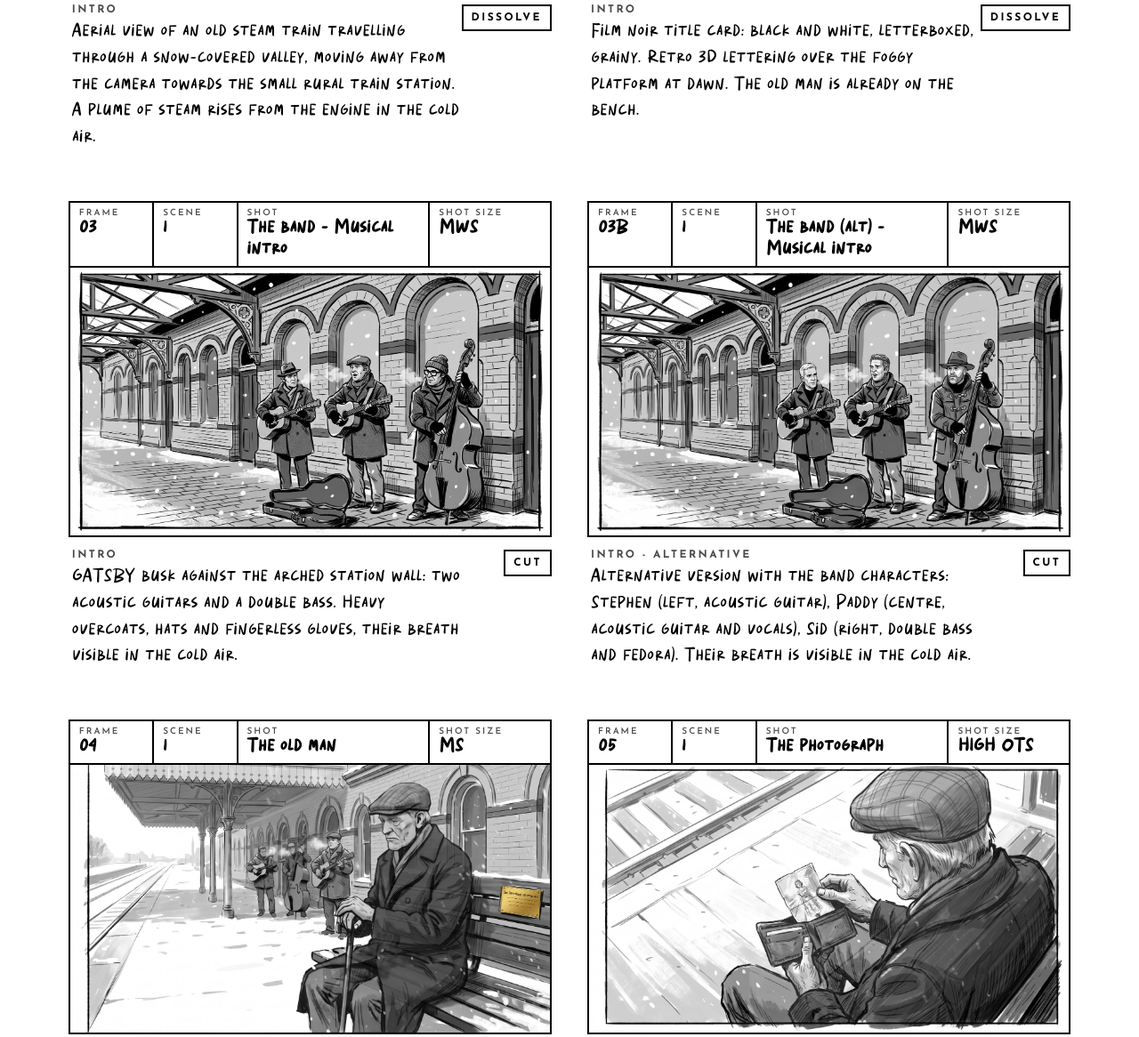
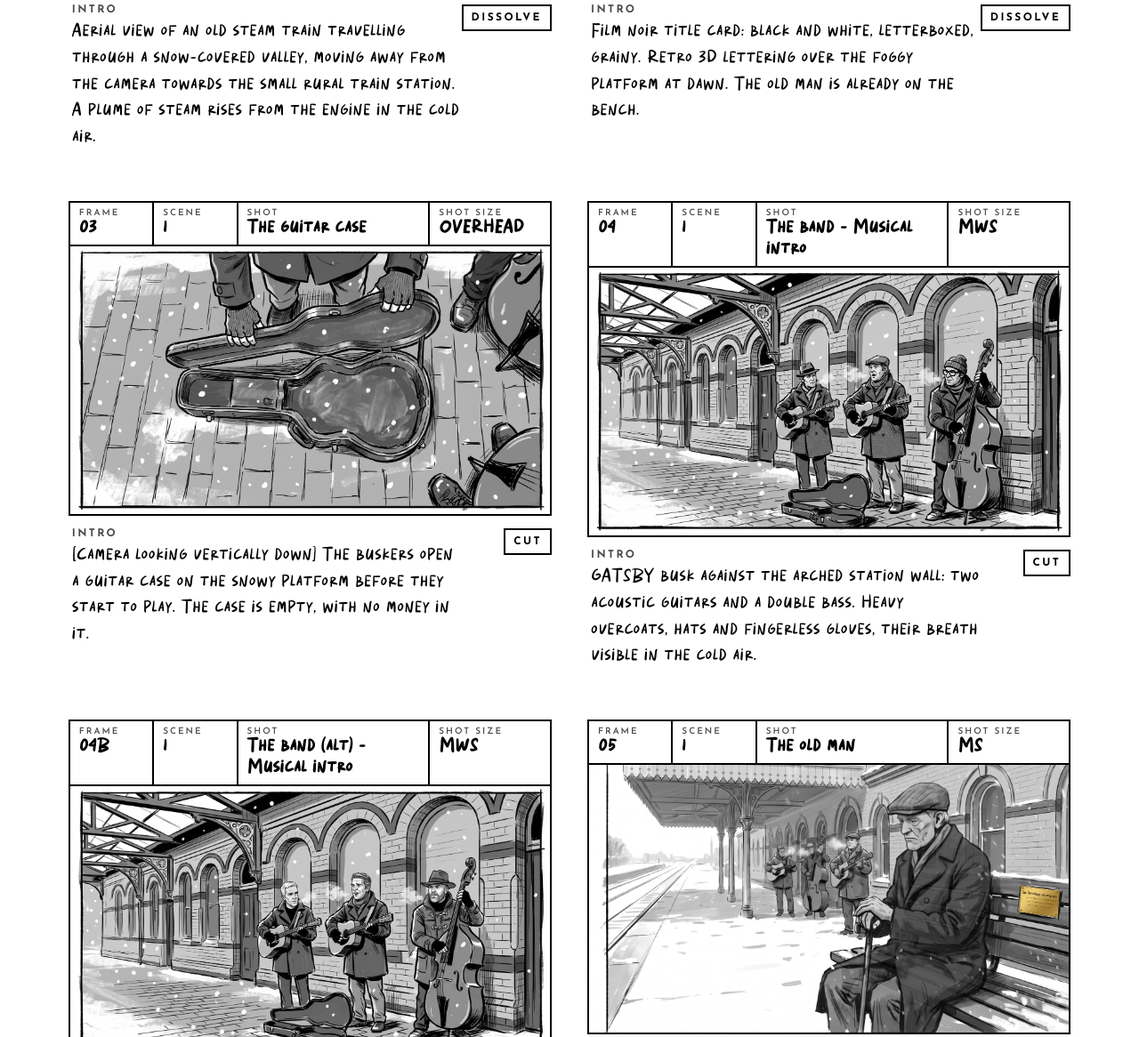
Before and after one commit to smnlcck/gatsby-storyboard, a plain HTML site: page index.html in a window 1280 px wide. Shown: the part 1588-2754 px from the top of the page at 89% size. Drawn offline with Linux system fonts and the light colour scheme.

Commit message:
Add overhead guitar case frame before the band intro
Co-Authored-By: Claude Opus 5.5 <noreply@anthropic.com>
Claude-Session: https://claude.ai/code/session_014XUv3xFvqbnBBb1qfsw3Nc

```diff
--- a/index.html
+++ b/index.html
@@ -43,7 +43,7 @@ footer{padding:4vw 6vw;border-top:1px solid var(--line);color:var(--muted);font-
 <header class="top">
   <div class="eyebrow">Gatsby — Music video</div>
   <h1>Storyboard</h1>
-  <div class="fields"><span><b>Project</b><i>It's Not Goodbye</i></span><span><b>Frames</b><i>17 keyframes</i></span><span><b>Aspect</b><i>16:9</i></span><span><b>Setting</b><i>Rural train station, winter, 1950s styles</i></span></div>
+  <div class="fields"><span><b>Project</b><i>It's Not Goodbye</i></span><span><b>Frames</b><i>18 keyframes</i></span><span><b>Aspect</b><i>16:9</i></span><span><b>Setting</b><i>Rural train station, winter, 1950s styles</i></span></div>
 <div class="intro"><p>This music video concept is based on an idea that "It's not goodbye" = Hello. And that this video should be themed for a winter/Christmas release.</p><p>Visual style:<br>The intention is that scenes would be photo-realistic, hi-fidelity video (not illustrations). These sketches are just to convey a short story idea.</p><p>Concept:<br>The band play as buskers in an old-style train station at winter time where they observe multiple types of goodbyes based loosely on what's happening in the song lyrics.</p><p>Most scenes can be generated using AI; but the band scenes can be real DIY footage - shot at Malahide Train Station.</p><p>Storyline:<br>The linear story is the band playing and observing goodbyes. The subplot is the story of the old man.</p></div>
 </header>
 <main class="grid">
@@ -58,83 +58,88 @@ footer{padding:4vw 6vw;border-top:1px solid var(--line);color:var(--muted);font-
   <div class="cap"><p class="cue">Intro</p><p>Film noir title card: black and white, letterboxed, grainy. Retro 3D lettering over the foggy platform at dawn. The old man is already on the bench.</p><span class="trans">DISSOLVE</span></div>
 </article>
 <article class="card">
-  <div class="meta"><div><span>Frame</span><b>03</b></div><div><span>Scene</span><b>1</b></div><div><span>Shot</span><b>The band - Musical intro</b></div><div><span>Shot size</span><b>MWS</b></div></div>
-  <div class="frame"><img src="frames/fband.jpg" width="1600" height="893" loading="lazy" alt="Frame 3: The band - Musical intro"></div>
+  <div class="meta"><div><span>Frame</span><b>03</b></div><div><span>Scene</span><b>1</b></div><div><span>Shot</span><b>The guitar case</b></div><div><span>Shot size</span><b>OVERHEAD</b></div></div>
+  <div class="frame"><img src="frames/fcase.jpg" width="1600" height="893" loading="lazy" alt="Frame 3: The guitar case"></div>
+  <div class="cap"><p class="cue">Intro</p><p>[Camera looking vertically down] The buskers open a guitar case on the snowy platform before they start to play. The case is empty, with no money in it.</p><span class="trans">CUT</span></div>
+</article>
+<article class="card">
+  <div class="meta"><div><span>Frame</span><b>04</b></div><div><span>Scene</span><b>1</b></div><div><span>Shot</span><b>The band - Musical intro</b></div><div><span>Shot size</span><b>MWS</b></div></div>
+  <div class="frame"><img src="frames/fband.jpg" width="1600" height="893" loading="lazy" alt="Frame 4: The band - Musical intro"></div>
   <div class="cap"><p class="cue">Intro</p><p>GATSBY busk against the arched station wall: two acoustic guitars and a double bass. Heavy overcoats, hats and fingerless gloves, their breath visible in the cold air.</p><span class="trans">CUT</span></div>
 </article>
 <article class="card">
-  <div class="meta"><div><span>Frame</span><b>03B</b></div><div><span>Scene</span><b>1</b></div><div><span>Shot</span><b>The band (alt) - Musical intro</b></div><div><span>Shot size</span><b>MWS</b></div></div>
-  <div class="frame"><img src="frames/fbandb.jpg" width="1600" height="893" loading="lazy" alt="Frame 3B: The band (alt) - Musical intro"></div>
+  <div class="meta"><div><span>Frame</span><b>04B</b></div><div><span>Scene</span><b>1</b></div><div><span>Shot</span><b>The band (alt) - Musical intro</b></div><div><span>Shot size</span><b>MWS</b></div></div>
+  <div class="frame"><img src="frames/fbandb.jpg" width="1600" height="893" loading="lazy" alt="Frame 4B: The band (alt) - Musical intro"></div>
   <div class="cap"><p class="cue">Intro - alternative</p><p>Alternative version with the band characters: Stephen (left, acoustic guitar), Paddy (centre, acoustic guitar and vocals), Sid (right, double bass and fedora). Their breath is visible in the cold air.</p><span class="trans">CUT</span></div>
 </article>
 <article class="card">
-  <div class="meta"><div><span>Frame</span><b>04</b></div><div><span>Scene</span><b>1</b></div><div><span>Shot</span><b>The old man</b></div><div><span>Shot size</span><b>MS</b></div></div>
-  <div class="frame"><img src="frames/f02g.jpg" width="1600" height="893" loading="lazy" alt="Frame 4: The old man"></div>
+  <div class="meta"><div><span>Frame</span><b>05</b></div><div><span>Scene</span><b>1</b></div><div><span>Shot</span><b>The old man</b></div><div><span>Shot size</span><b>MS</b></div></div>
+  <div class="frame"><img src="frames/f02g.jpg" width="1600" height="893" loading="lazy" alt="Frame 5: The old man"></div>
   <div class="cap"><p class="cue">Intro</p><p>Snow falls around and through the old man but not on him. GATSBY play as buskers in the background and their breath is very visible in the cold air. The old man's breath is not visible.<br><br>Many trains pass in sped up footage. The old man does not move.</p><span class="trans">CUT</span></div>
 </article>
 <article class="card">
-  <div class="meta"><div><span>Frame</span><b>05</b></div><div><span>Scene</span><b>1</b></div><div><span>Shot</span><b>The photograph</b></div><div><span>Shot size</span><b>HIGH OTS</b></div></div>
+  <div class="meta"><div><span>Frame</span><b>06</b></div><div><span>Scene</span><b>1</b></div><div><span>Shot</span><b>The photograph</b></div><div><span>Shot size</span><b>HIGH OTS</b></div></div>
   <div class="frame"><img src="frames/f03e.jpg" width="1600" height="893" loading="lazy" alt="Frame: The photograph"></div>
   <div class="cap"><p class="cue">Verse 1 - "Someone told me, many years ago"</p><p>[Camera from above and behind] On the lyric, he opens a small, creased photo from his wallet showing an image of a younger woman (his wife).</p><span class="trans">CUT</span></div>
 </article>
 <article class="card">
-  <div class="meta"><div><span>Frame</span><b>06</b></div><div><span>Scene</span><b>2</b></div><div><span>Shot</span><b>Passengers</b></div><div><span>Shot size</span><b>WS</b></div></div>
-  <div class="frame"><img src="frames/f05f.jpg" width="1600" height="893" loading="lazy" alt="Frame 6: Passengers"></div>
+  <div class="meta"><div><span>Frame</span><b>07</b></div><div><span>Scene</span><b>2</b></div><div><span>Shot</span><b>Passengers</b></div><div><span>Shot size</span><b>WS</b></div></div>
+  <div class="frame"><img src="frames/f05f.jpg" width="1600" height="893" loading="lazy" alt="Frame 7: Passengers"></div>
   <div class="cap"><p class="cue">Chorus 1</p><p>Commuters rush past in double speed as the old man remains motionless on the platform bench. A passing child waves at the old man.</p><span class="trans">CUT</span></div>
 </article>
 <article class="card">
-  <div class="meta"><div><span>Frame</span><b>07</b></div><div><span>Scene</span><b>3</b></div><div><span>Shot</span><b>The couple</b></div><div><span>Shot size</span><b>MS 2-shot</b></div></div>
-  <div class="frame"><img src="frames/f04b.jpg" width="1600" height="893" loading="lazy" alt="Frame 7: The couple"></div>
+  <div class="meta"><div><span>Frame</span><b>08</b></div><div><span>Scene</span><b>3</b></div><div><span>Shot</span><b>The couple</b></div><div><span>Shot size</span><b>MS 2-shot</b></div></div>
+  <div class="frame"><img src="frames/f04b.jpg" width="1600" height="893" loading="lazy" alt="Frame 8: The couple"></div>
   <div class="cap"><p class="cue">Verse 1</p><p>Goodbye 1 - A man and woman say goodbye at the carriage door before he boards, his old leather luggage beside them. Camera refocuses to the band playing behind them.</p><span class="trans">CUT</span></div>
 </article>
 <article class="card">
-  <div class="meta"><div><span>Frame</span><b>08</b></div><div><span>Scene</span><b>4</b></div><div><span>Shot</span><b>Seeing off</b></div><div><span>Shot size</span><b>MS</b></div></div>
-  <div class="frame"><img src="frames/f06.jpg" width="1600" height="893" loading="lazy" alt="Frame 8: Seeing off"></div>
+  <div class="meta"><div><span>Frame</span><b>09</b></div><div><span>Scene</span><b>4</b></div><div><span>Shot</span><b>Seeing off</b></div><div><span>Shot size</span><b>MS</b></div></div>
+  <div class="frame"><img src="frames/f06.jpg" width="1600" height="893" loading="lazy" alt="Frame 9: Seeing off"></div>
   <div class="cap"><p class="cue">Verse 2</p><p>Goodbye 2 - 'Time to take your path'. A proud mother hugs her son at the carriage door before he boards the train. Steam rolls from under the train as the conductor's whistle blows.</p><span class="trans">CUT</span></div>
 </article>
 <article class="card">
-  <div class="meta"><div><span>Frame</span><b>09</b></div><div><span>Scene</span><b>4</b></div><div><span>Shot</span><b>The family in black</b></div><div><span>Shot size</span><b>WS</b></div></div>
-  <div class="frame"><img src="frames/f07b.jpg" width="1600" height="893" loading="lazy" alt="Frame 9: The family in black"></div>
+  <div class="meta"><div><span>Frame</span><b>10</b></div><div><span>Scene</span><b>4</b></div><div><span>Shot</span><b>The family in black</b></div><div><span>Shot size</span><b>WS</b></div></div>
+  <div class="frame"><img src="frames/f07b.jpg" width="1600" height="893" loading="lazy" alt="Frame 10: The family in black"></div>
   <div class="cap"><p class="cue">"Don't say sorry"</p><p>The old man observes a sombre family travelling to a funeral.</p><span class="trans">CUT</span></div>
 </article>
 <article class="card">
-  <div class="meta"><div><span>Frame</span><b>10</b></div><div><span>Scene</span><b>5</b></div><div><span>Shot</span><b>Ticket office</b></div><div><span>Shot size</span><b>MWS</b></div></div>
-  <div class="frame"><img src="frames/ftix2.jpg" width="1600" height="893" loading="lazy" alt="Frame 10: Ticket office"></div>
+  <div class="meta"><div><span>Frame</span><b>11</b></div><div><span>Scene</span><b>5</b></div><div><span>Shot</span><b>Ticket office</b></div><div><span>Shot size</span><b>MWS</b></div></div>
+  <div class="frame"><img src="frames/ftix2.jpg" width="1600" height="893" loading="lazy" alt="Frame 11: Ticket office"></div>
   <div class="cap"><p class="cue">Into the final chorus</p><p>The old woman walks past the ticket office window without stopping. The clerk doesn't look up. Her breath is not visible in the cold air.</p><span class="trans">CUT</span></div>
 </article>
 <article class="card">
-  <div class="meta"><div><span>Frame</span><b>11</b></div><div><span>Scene</span><b>5</b></div><div><span>Shot</span><b>She arrives</b></div><div><span>Shot size</span><b>WS</b></div></div>
-  <div class="frame"><img src="frames/f08b.jpg" width="1600" height="893" loading="lazy" alt="Frame 11: She arrives"></div>
+  <div class="meta"><div><span>Frame</span><b>12</b></div><div><span>Scene</span><b>5</b></div><div><span>Shot</span><b>She arrives</b></div><div><span>Shot size</span><b>WS</b></div></div>
+  <div class="frame"><img src="frames/f08b.jpg" width="1600" height="893" loading="lazy" alt="Frame 12: She arrives"></div>
   <div class="cap"><p class="cue">Final chorus</p><p>An old woman slowly moves through the crowd towards the camera. People part without seeing her. No breath. The old man sees her and rises from the bench in shock. She stops, smiles and says "Hello".</p><span class="trans">CUT</span></div>
 </article>
 <article class="card">
-  <div class="meta"><div><span>Frame</span><b>12</b></div><div><span>Scene</span><b>5</b></div><div><span>Shot</span><b>Hands</b></div><div><span>Shot size</span><b>ECU</b></div></div>
-  <div class="frame"><img src="frames/f09.jpg" width="1600" height="893" loading="lazy" alt="Frame 12: Hands"></div>
+  <div class="meta"><div><span>Frame</span><b>13</b></div><div><span>Scene</span><b>5</b></div><div><span>Shot</span><b>Hands</b></div><div><span>Shot size</span><b>ECU</b></div></div>
+  <div class="frame"><img src="frames/f09.jpg" width="1600" height="893" loading="lazy" alt="Frame 13: Hands"></div>
   <div class="cap"><p class="cue">"Winter takes you by the hand"</p><p>The elderly couple hug in relief. She takes his hand on the lyric. His bare hand, her gloved one, a wedding ring.</p><span class="trans">CUT</span></div>
 </article>
 <article class="card">
-  <div class="meta"><div><span>Frame</span><b>13</b></div><div><span>Scene</span><b>6</b></div><div><span>Shot</span><b>The tickets</b></div><div><span>Shot size</span><b>INSERT</b></div></div>
-  <div class="frame"><img src="frames/f10.jpg" width="1600" height="893" loading="lazy" alt="Frame 13: The tickets"></div>
+  <div class="meta"><div><span>Frame</span><b>14</b></div><div><span>Scene</span><b>6</b></div><div><span>Shot</span><b>The tickets</b></div><div><span>Shot size</span><b>INSERT</b></div></div>
+  <div class="frame"><img src="frames/f10.jpg" width="1600" height="893" loading="lazy" alt="Frame 14: The tickets"></div>
   <div class="cap"><p class="cue">Final chorus</p><p>The conductor punches two tickets. The tickets clearly read SINGLE, LAST SERVICE, NO RETURN. And hands them to the couple.</p><span class="trans">CUT</span></div>
 </article>
 <article class="card">
-  <div class="meta"><div><span>Frame</span><b>14</b></div><div><span>Scene</span><b>6</b></div><div><span>Shot</span><b>Not yet</b></div><div><span>Shot size</span><b>OTS</b></div></div>
-  <div class="frame"><img src="frames/f11c.jpg" width="1600" height="893" loading="lazy" alt="Frame 14: Not yet"></div>
+  <div class="meta"><div><span>Frame</span><b>15</b></div><div><span>Scene</span><b>6</b></div><div><span>Shot</span><b>Not yet</b></div><div><span>Shot size</span><b>OTS</b></div></div>
+  <div class="frame"><img src="frames/f11c.jpg" width="1600" height="893" loading="lazy" alt="Frame 15: Not yet"></div>
   <div class="cap"><p class="cue">"It's not goodbye love"</p><p>At the carriage door, the old man pauses and turns to the band. They smile and nod their goodbyes (meaning they can see him). The conductor jokingly offers the band 3 tickets; they chuckle and shake their heads.</p><span class="trans">CUT</span></div>
 </article>
 <article class="card">
-  <div class="meta"><div><span>Frame</span><b>15</b></div><div><span>Scene</span><b>7</b></div><div><span>Shot</span><b>Into the light</b></div><div><span>Shot size</span><b>HIGH WS</b></div></div>
-  <div class="frame"><img src="frames/f12b.jpg" width="1600" height="893" loading="lazy" alt="Frame 15: Into the light"></div>
+  <div class="meta"><div><span>Frame</span><b>16</b></div><div><span>Scene</span><b>7</b></div><div><span>Shot</span><b>Into the light</b></div><div><span>Shot size</span><b>HIGH WS</b></div></div>
+  <div class="frame"><img src="frames/f12b.jpg" width="1600" height="893" loading="lazy" alt="Frame 16: Into the light"></div>
   <div class="cap"><p class="cue">Fade-out</p><p>As the train slowly pulls away from the platform, the camera moves back to reveal the station name, IDIR (Irish for "between"). The train chugs into the low sun.<br><br>(Station name is TBC - just a placeholder for now).</p><span class="trans">CUT</span></div>
 </article>
 <article class="card">
-  <div class="meta"><div><span>Frame</span><b>16</b></div><div><span>Scene</span><b>7</b></div><div><span>Shot</span><b>The valley</b></div><div><span>Shot size</span><b>AERIAL EWS</b></div></div>
-  <div class="frame"><img src="frames/f14.jpg" width="1600" height="893" loading="lazy" alt="Frame 16: The valley"></div>
+  <div class="meta"><div><span>Frame</span><b>17</b></div><div><span>Scene</span><b>7</b></div><div><span>Shot</span><b>The valley</b></div><div><span>Shot size</span><b>AERIAL EWS</b></div></div>
+  <div class="frame"><img src="frames/f14.jpg" width="1600" height="893" loading="lazy" alt="Frame 17: The valley"></div>
   <div class="cap"><p class="cue">Fade-out</p><p>As the song fades out, camera angle slowly pulls up and away to show an aerial view of the train as it heads down the snowy valley "into the sunlight".</p><span class="trans">DISSOLVE</span></div>
 </article>
 <article class="card">
-  <div class="meta"><div><span>Frame</span><b>17</b></div><div><span>Scene</span><b>7</b></div><div><span>Shot</span><b>The End</b></div><div><span>Shot size</span><b>TITLE</b></div></div>
-  <div class="frame"><img src="frames/fend4.jpg" width="1600" height="893" loading="lazy" alt="Frame 17: The End"></div>
+  <div class="meta"><div><span>Frame</span><b>18</b></div><div><span>Scene</span><b>7</b></div><div><span>Shot</span><b>The End</b></div><div><span>Shot size</span><b>TITLE</b></div></div>
+  <div class="frame"><img src="frames/fend4.jpg" width="1600" height="893" loading="lazy" alt="Frame 18: The End"></div>
   <div class="cap"><p class="cue">Final note</p><p>Closing caption 'The End', over the misty valley.</p><span class="trans">FADE OUT</span></div>
 </article>
 </main>
```
Also changed, not shown: frames/fcase.jpg (added).
